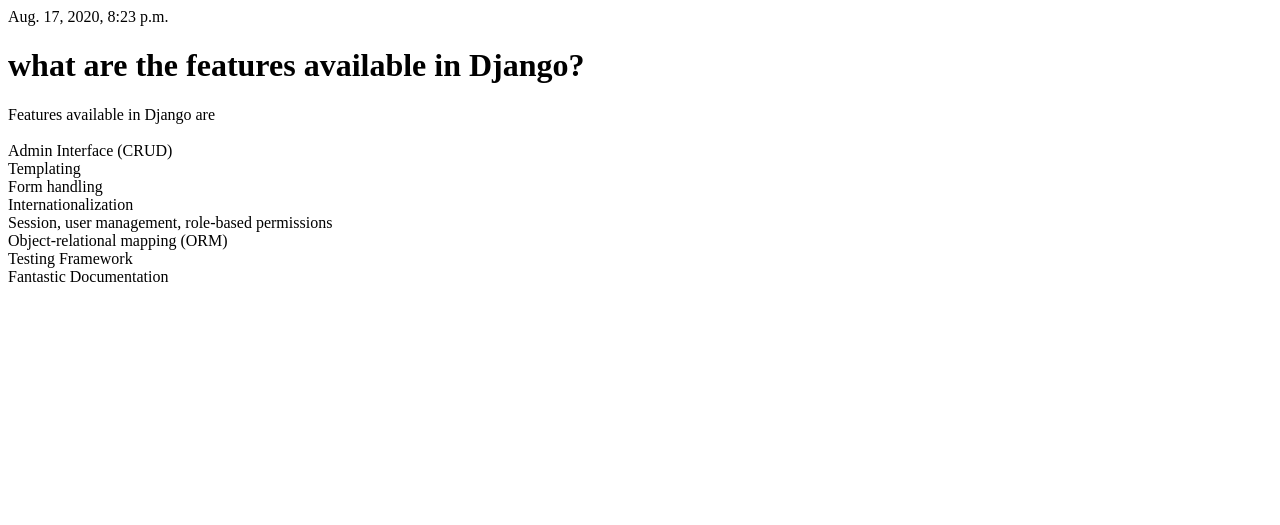
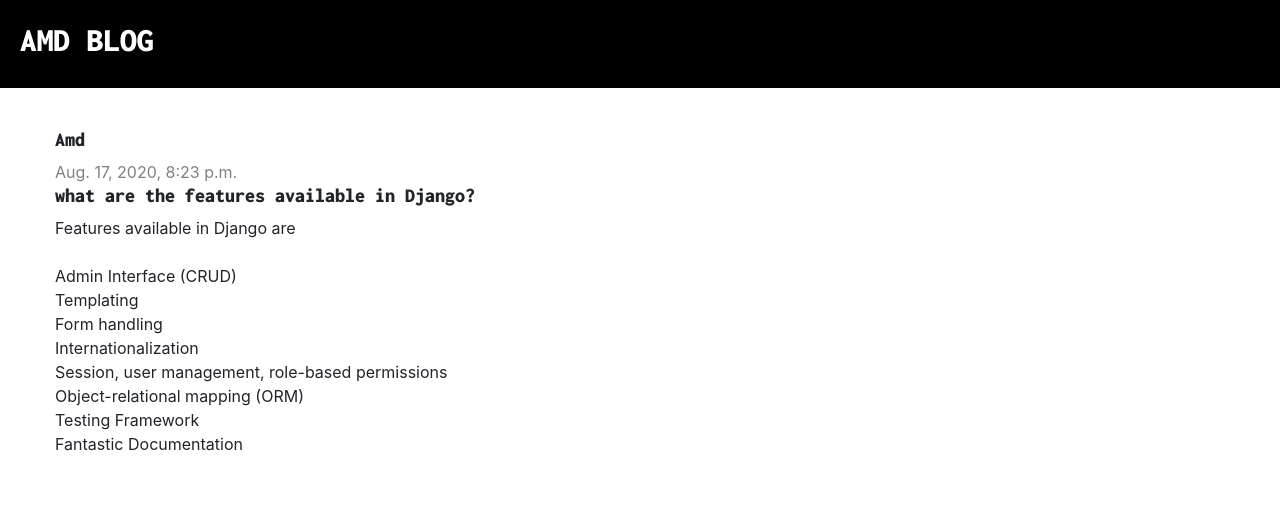
Before and after one commit to AhmadKafi/blog_app, a Django app: page /post/6/ in a window 1280 px wide. Shown: the top 525 px of the page. Run offline with Django 3.2, Linux system fonts and the light colour scheme; data comes from the database, SQL or seed files in the repository; some libraries are stand-ins or nearby versions.

Commit message:
margin are great

```diff
--- /dev/null
+++ b/blog/static/css/blog.css
@@ -0,0 +1,30 @@
+.page-header {
+    background-color: black;
+    margin-top: 0;
+    padding: 20px 20px 20px 20px;
+
+}
+
+.page-header h1 a {
+    color: white;
+    font-size: 25pt;
+    text-decoration: none;
+}
+.content {
+    margin-left: 40px;
+    margin-top: 40px;
+}
+
+h1, h2, h3, h4 {
+    font-family: 'Tangerine', 'Inconsolata', 'Droid sans', serif;
+    font-size: 20px;
+}
+.date {
+    color: grey;
+}
+.post {
+    margin-bottom: 70px;
+}
+.post h1 a {
+    color: black;
+}
--- /dev/null
+++ b/blog/templates/blog/base.html
@@ -0,0 +1,30 @@
+{% load staticfiles %}
+
+<html lang="en">
+<head>
+    <meta charset="UTF-8">
+    <meta name="viewport" content="width=device-width, initial-scale=1.0">
+    <link href="https://fonts.googleapis.com/css2?family=Inconsolata:wght@900&display=swap" rel="stylesheet" type="text/css">
+    <link rel="stylesheet" href="https://stackpath.bootstrapcdn.com/bootstrap/4.5.2/css/bootstrap.min.css">
+    <link rel="stylesheet" href="{% static "css/blog.css" %}">
+    <title>My blog</title>
+</head>
+<body>
+    <div class="page-header">
+        <h1><a href="/">AMD BLOG</a></h1>
+
+    </div>
+    <!-- this portion is for the down side of the page-->
+    <div class="content container">
+        <div class="row">
+            <div class="col-md-7">
+                {% block content %}
+                {% endblock %}
+            </div>
+        </div>
+    </div>
+
+
+
+</body>
+</html>
--- a/blog/templates/blog/post_detail.html
+++ b/blog/templates/blog/post_detail.html
@@ -1,19 +1,19 @@
-<!DOCTYPE html>
-<html lang="en">
-<head>
-    <meta charset="UTF-8">
-    <title>AMD BLOG</title>
-</head>
-<body>
-{% if post.published_date %}
-    <div>
-        {{ post.published_date }}
+{% extends "blog/base.html" %}
+{% block content %}
+
+
+    <div class="post">
+
+
+        {% if post.published_date %}
+            <h4>{{ post.author }}</h4>
+            <div class="date">
+                {{ post.published_date }}
+            </div>
+            {% endif %}
+
+            <h1>{{ post.title }}</h1>
+            <p>{{ post.text|linebreaksbr }}</p>
     </div>
 
-    {% endif %}
-<h1>{{ post.title }}</h1>
-<p>{{ post.text|linebreaksbr }}</p>
-
-
-</body>
-</html>
+{% endblock content %}
```
Also changed, not shown: blog/templates/blog/post_list.html (+11 -17 lines).
